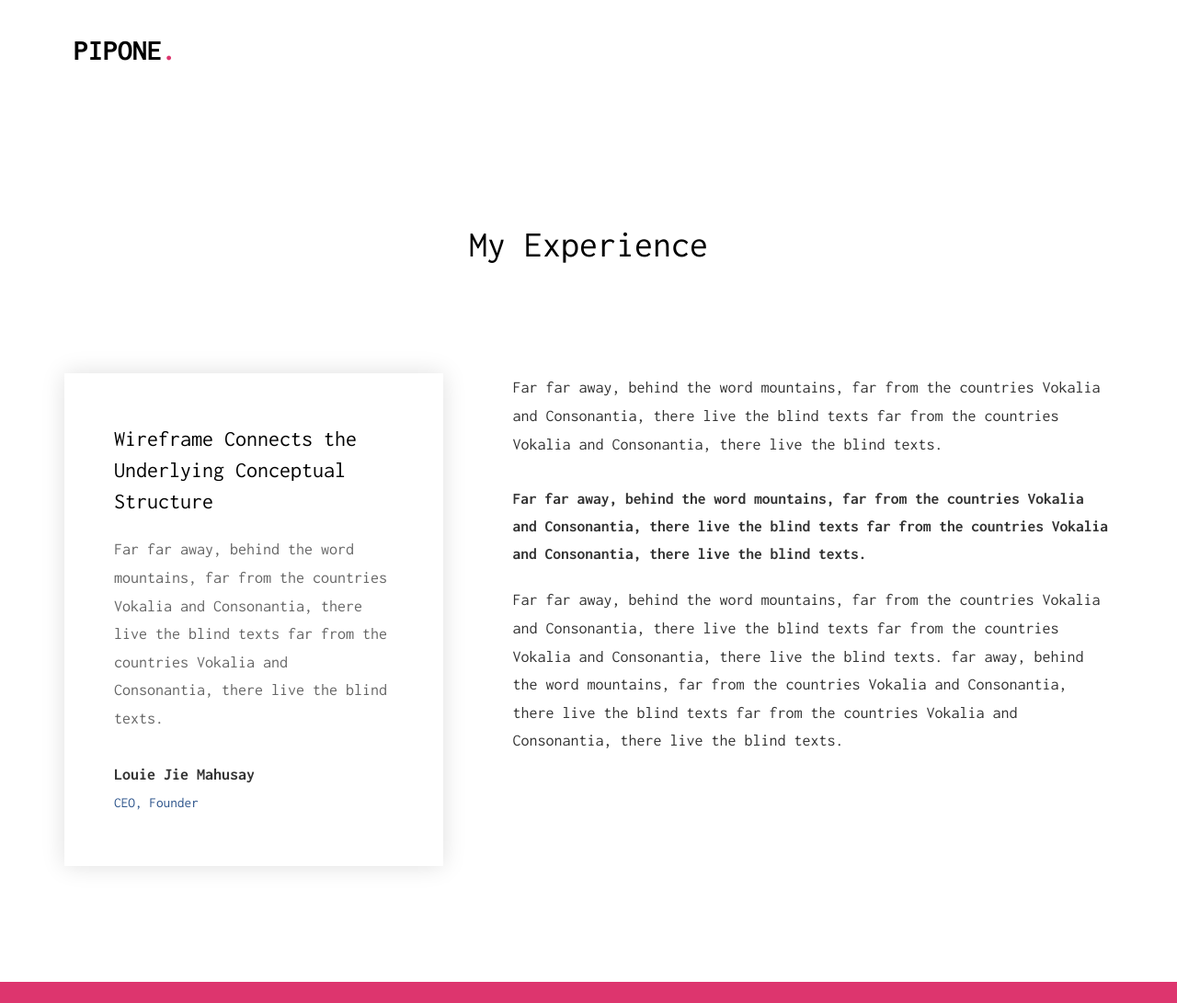
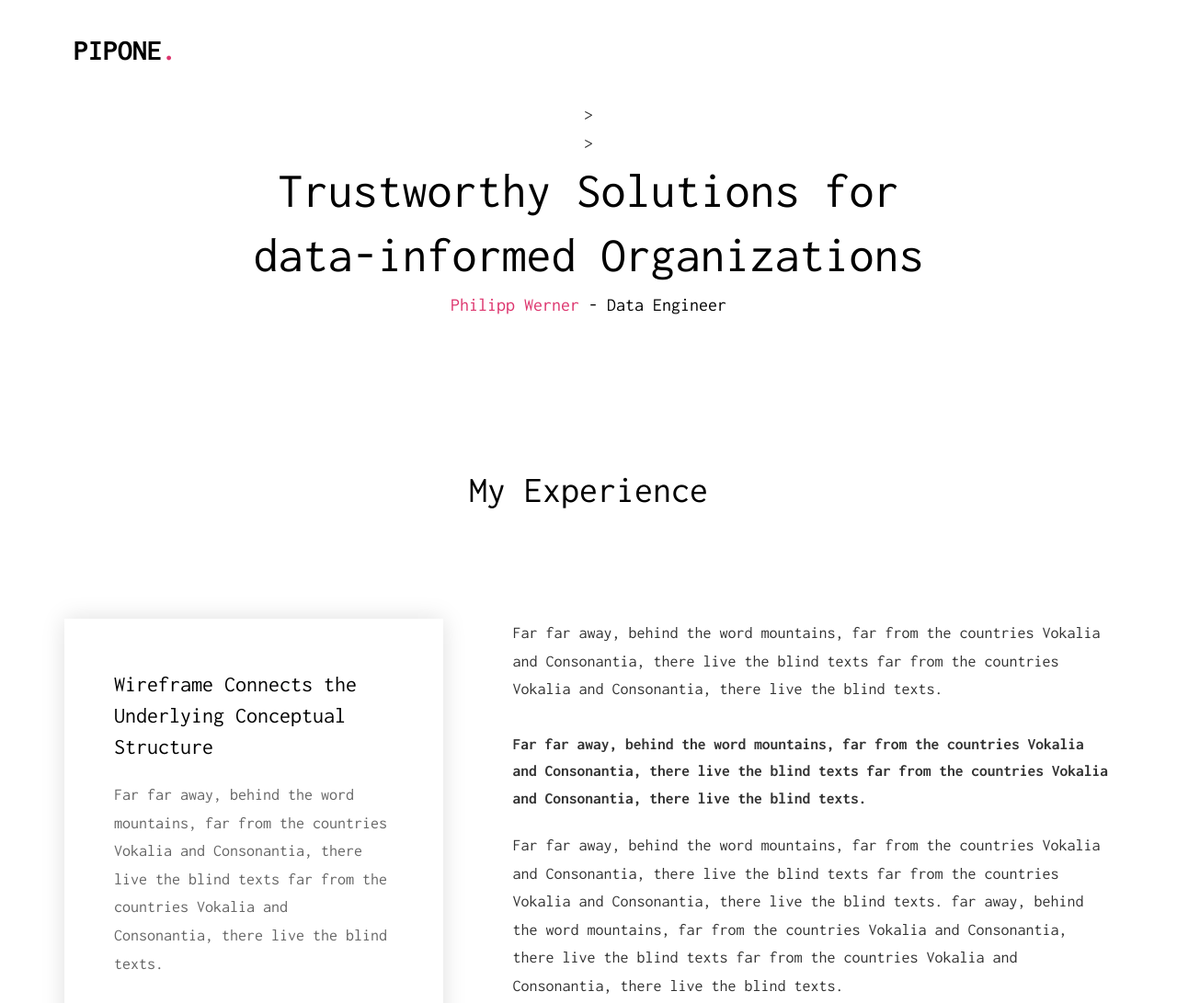
Before and after one commit to Pip-1/pip-1.github.io, a plain HTML site: page index.html in a window 1280 px wide. Shown: the top 1091 px of the page at 92% size. Drawn offline with Linux system fonts and the light colour scheme; files whose address does not match are found by name.

Commit message:
new header, no js-fullheight

```diff
--- a/index.html
+++ b/index.html
@@ -67,7 +67,16 @@
 						<div id="fh5co-logo"><a href="index.html">Pipone<span>.</span></a></div>
 	</nav>
 
-
+	<header id="fh5co-header" class="fh5co-cover" role="banner"> <! js-fullhight>
+		<div class="overlay"></div>
+		<div class="container">
+			<div class="row">
+				<div class="col-md-8 col-md-offset-2 text-center">
+					<div class="display-t">   <! <div class="display-t js-fullheight"></div> >
+						<div class="display-tc animate-box" data-animate-effect="fadeIn">  <! <div class="display-tc js-fullheight animate-box" data-animate-effect="fadeIn"> >
+							<h1>Trustworthy Solutions for data-informed Organizations</h1>
+							<h2><a href="linkedin.com/pipone/" target="_blank">Philipp Werner</a> - Data Engineer
+	</header>
 
 	<div id="fh5co-wireframe">
 		<div class="container">
```
